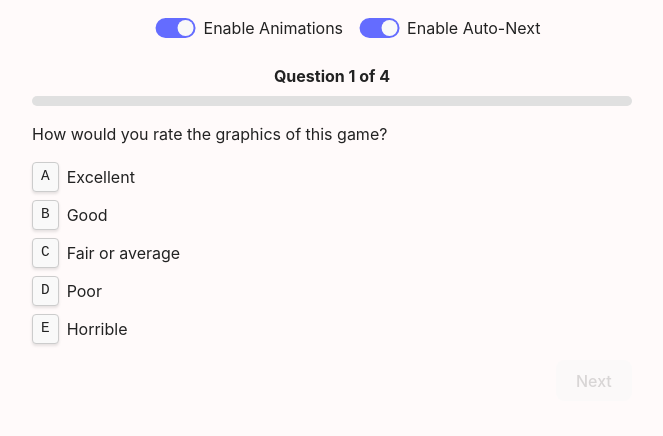
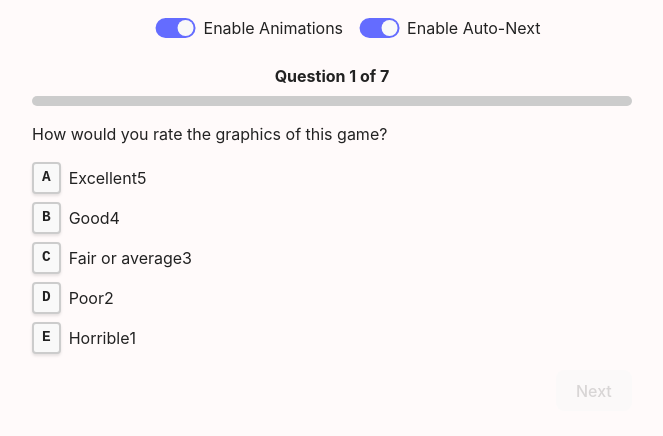
Before and after one commit to mreed4/q-and-a, a React (Vite) app: page / in a window 1280 px wide. Shown: the top 436 px of the page, without its empty margins (308-971 px from the left). Built offline with nearby package versions, Linux system fonts and the light colour scheme.

Commit message:
Enhance response handling by adding quantifiers; update question data structure and summary calculations

```diff
--- a/src/App.css
+++ b/src/App.css
@@ -39,17 +39,20 @@
   transition: background-color 0.3s ease, color 0.3s ease;
 }
 
-/* Elements */
+/* Reset and Base Styles */
+body {
+  margin: 0;
+  display: flex;
+  justify-content: center;
+  min-width: 320px;
+  min-height: 100vh;
+}
+
 #root {
   max-width: 1280px;
   margin: 0 auto;
   padding: 2rem;
   user-select: none;
-}
-
-.qa-container {
-  margin-top: 2rem;
-  width: 600px;
 }
 
 a {
@@ -62,14 +65,33 @@ a:hover {
   color: var(--color-blue-hover);
 }
 
-body {
-  margin: 0;
-  display: flex;
-  justify-content: center;
-  min-width: 320px;
-  min-height: 100vh;
+/* Typography */
+h1 {
+  font-size: 3.2em;
+  line-height: 1.1;
 }
 
+kbd.key {
+  display: inline-block;
+  padding: 0.2rem 0.5rem;
+  margin-right: 0.5rem;
+  border: 2px solid var(--color-gray);
+  border-radius: 4px;
+  background-color: var(--color-light-gray);
+  color: var(--color-black);
+  font-family: monospace;
+  font-size: 0.9rem;
+  box-shadow: 0 2px 3px var(--color-light-shadow);
+  text-transform: uppercase;
+  font-weight: 700;
+}
+
+kbd.key.selected {
+  border-color: var(--color-blue);
+  color: var(--color-blue);
+}
+
+/* Buttons */
 button {
   border-radius: 8px;
   border: 1px solid transparent;
@@ -101,69 +123,15 @@ button:disabled:hover {
   border-color: transparent;
 }
 
-h1 {
-  font-size: 3.2em;
-  line-height: 1.1;
-}
-
-kbd.key {
-  display: inline-block;
-  padding: 0.2rem 0.5rem;
-  margin-right: 0.5rem;
-  border: 1px solid var(--color-gray);
-  border-radius: 4px;
-  background-color: var(--color-light-gray);
-  color: var(--color-black);
-  font-family: monospace;
-  font-size: 0.9rem;
-  box-shadow: 0 2px 3px var(--color-light-shadow);
-  text-transform: uppercase;
-}
-kbd.key.selected {
-  border-color: var(--color-blue);
-}
-
-ul {
-  list-style: none;
-  padding: 0;
-  margin: 0;
-}
-ul li {
-  display: flex;
-  align-items: center;
-  margin-bottom: 0.5rem;
-}
-
-/* Classes */
-.settings {
-  position: absolute;
-  top: 0;
-  left: 50%;
-  transform: translateX(-50%);
-  margin: 1rem;
-  display: flex;
-  gap: 1rem;
-}
-
-.animations-disabled .no-blink {
-  animation: none;
-}
-
-.animations-disabled .progress-bar {
-  transition: none;
-}
-
-.animations-enabled .blink {
-  animation: blink 0.5s;
-}
-
 .back-button:disabled {
   background-color: var(--color-light-gray);
   cursor: not-allowed;
 }
 
-.fade-in {
-  animation: fadeIn 0.5s ease-in-out;
+/* Containers and Layout */
+.qa-container {
+  margin-top: 2rem;
+  width: 600px;
 }
 
 .navigation-buttons {
@@ -172,49 +140,28 @@ ul li {
   margin-top: 1rem;
 }
 
-.progress-bar {
-  height: 100%;
-  background-color: var(--color-green);
-  transition: width 0.75s ease-in-out;
-}
-
-.progress-bar.animate {
-  transition: width 0.75s ease-in-out;
-}
-
 .progress-bar-container {
   width: 100%;
   height: 10px;
-  background-color: var(--color-light-green);
+  background-color: var(--color-gray); /* Darker background for light mode */
   border-radius: 5px;
   overflow: hidden;
 }
 
-.question.active {
-  display: block;
+.step-tracker {
+  display: flex;
+  flex-direction: column;
+  align-items: center;
+  margin-bottom: 1rem;
 }
 
-.question.hidden {
-  display: none;
-}
-
-.response-list-item {
-  cursor: pointer;
-}
-
-.selected {
+.step-tracker-text {
+  margin-bottom: 0.5rem;
+  font-size: 1rem;
   font-weight: bold;
 }
 
-.settings input {
-  margin-right: 0.5rem;
-}
-
-.settings label {
-  font-size: 1rem;
-  cursor: pointer;
-}
-
+/* Components */
 .slider {
   width: 40px;
   height: 20px;
@@ -236,32 +183,6 @@ ul li {
   transition: transform 0.3s ease;
 }
 
-.step-tracker {
-  display: flex;
-  flex-direction: column;
-  align-items: center;
-  margin-bottom: 1rem;
-}
-
-.step-tracker-text {
-  margin-bottom: 0.5rem;
-  font-size: 1rem;
-  font-weight: bold;
-}
-
-.summary table {
-  width: 100%;
-  border-collapse: collapse;
-  /* margin-top: 1rem; */
-}
-
-.summary table th,
-.summary table td {
-  padding: 0.5rem;
-  text-align: left;
-  border-bottom: 1px solid var(--color-gray);
-}
-
 .toggle {
   display: flex;
   align-items: center;
@@ -281,6 +202,101 @@ ul li {
 
 .toggle input:checked + .slider::before {
   transform: translateX(20px);
+}
+
+/* Animations */
+.animations-disabled .no-blink {
+  animation: none;
+}
+
+.animations-disabled .progress-bar {
+  transition: none;
+}
+
+.animations-enabled .blink {
+  animation: blink 0.5s;
+}
+
+.fade-in {
+  animation: fadeIn 0.5s ease-in-out;
+}
+
+/* Progress Bar */
+.progress-bar {
+  height: 100%;
+  background-color: var(--color-gray); /* Default for light mode */
+  transition: width 0.75s ease-in-out, background-color 0.3s ease;
+}
+
+.progress-bar.animate {
+  transition: width 0.75s ease-in-out, background-color 0.3s ease;
+}
+
+.progress-bar.summary {
+  background-color: var(--color-green); /* Green when on summary */
+}
+
+/* Questions and Responses */
+.question.active {
+  display: block;
+}
+
+.question.hidden {
+  display: none;
+}
+
+.response-list-item {
+  cursor: pointer;
+}
+
+.selected {
+  font-weight: bold;
+}
+
+/* Lists */
+ul {
+  list-style: none;
+  padding: 0;
+  margin: 0;
+}
+
+ul li {
+  display: flex;
+  align-items: center;
+  margin-bottom: 0.5rem;
+}
+
+/* Settings */
+.settings {
+  position: absolute;
+  top: 0;
+  left: 50%;
+  transform: translateX(-50%);
+  margin: 1rem;
+  display: flex;
+  gap: 1rem;
+}
+
+.settings input {
+  margin-right: 0.5rem;
+}
+
+.settings label {
+  font-size: 1rem;
+  cursor: pointer;
+}
+
+/* Summary */
+.summary table {
+  width: 100%;
+  border-collapse: collapse;
+}
+
+.summary table th,
+.summary table td {
+  padding: 0.5rem 0.25rem;
+  text-align: left;
+  border-bottom: 1px solid var(--color-gray);
 }
 
 /* Keyframes */
@@ -314,7 +330,7 @@ ul li {
 /* Media Queries */
 @media (prefers-color-scheme: dark) {
   :root {
-    background-color: var(--color-dark-gray); /* Fix applied: Ensure dark background is used */
+    background-color: var(--color-dark-gray);
     color: var(--color-dark-text);
   }
 
@@ -325,6 +341,7 @@ ul li {
   button {
     background-color: var(--color-dark-gray-bg);
   }
+
   button:disabled {
     background-color: var(--color-dark-gray-bg);
   }
@@ -338,6 +355,10 @@ ul li {
 
   .progress-bar-container {
     background-color: var(--color-dark-gray-border);
+  }
+
+  .progress-bar {
+    background-color: var(--color-light-gray); /* Light color for dark mode */
   }
 
   .selected {
--- a/src/App.jsx
+++ b/src/App.jsx
@@ -37,14 +37,14 @@ function StepTracker() {
   const { currentQuestionIndex, enableAnimations } = useAppContext();
 
   const progressPercentage = ((currentQuestionIndex / questions.length) * 100).toFixed(2);
+  const isSummary = currentQuestionIndex === questions.length;
+  const progressBarClass = `progress-bar ${enableAnimations ? "animate" : ""} ${isSummary ? "summary" : ""}`;
 
   return (
     <div className="step-tracker">
-      <div className="step-tracker-text">
-        {currentQuestionIndex === questions.length ? "Summary" : `Question ${currentQuestionIndex + 1} of ${questions.length}`}
-      </div>
+      <div className="step-tracker-text">{isSummary ? "Summary" : `Question ${currentQuestionIndex + 1} of ${questions.length}`}</div>
       <div className="progress-bar-container">
-        <div className={`progress-bar ${enableAnimations ? "animate" : ""}`} style={{ width: `${progressPercentage}%` }}></div>
+        <div className={progressBarClass} style={{ width: `${progressPercentage}%` }}></div>
       </div>
     </div>
   );
@@ -106,13 +106,21 @@ function ResponseListItem({ keyProp, response, isSelected }) {
       onClick={() => handleResponseSelection(keyProp)} // Handle click
     >
       <kbd className={keyClasses}>{keyProp}</kbd>
-      <span className={`response ${responseClasses}`.trim()}>{response}</span>
+      <span className={`response ${responseClasses}`.trim()}>{response.text}</span>
+      {response.quantifier ?? ""}
     </li>
   );
 }
 
 // SummaryView and related components
 function SummaryView() {
+  const { responses } = useAppContext();
+
+  // Calculate the total score
+  const totalScore = Object.values(responses).reduce((sum, response) => {
+    return sum + (response.quantifier ?? 0);
+  }, 0);
+
   return (
     <div className="summary">
       <p>Review your responses before submitting:</p>
@@ -122,6 +130,7 @@ function SummaryView() {
             <th>#</th>
             <th>Question</th>
             <th>Your Response</th>
+            <th>Score</th>
           </tr>
         </thead>
         <tbody>
@@ -130,6 +139,9 @@ function SummaryView() {
           ))}
         </tbody>
       </table>
+      <div className="final-score">
+        <strong>Final Score:</strong> {totalScore}
+      </div>
     </div>
   );
 }
@@ -145,7 +157,8 @@ function SummaryItem({ index }) {
       <td>
         <strong>{question.question}</strong>
       </td>
-      <td>{response ? `${question.answers[response]}` : "No response"}</td>
+      <td>{response ? question.answers[response.key].text : "No response"}</td>
+      <td>{response?.quantifier ?? "N/A"}</td>
     </tr>
   );
 }
--- a/src/context/AppContext.jsx
+++ b/src/context/AppContext.jsx
@@ -24,10 +24,14 @@ export function AppProvider({ children }) {
     }
     setSelectedKey(inputtedKey);
 
-    // Save the response
+    // Save the response with quantifier
+    const selectedAnswer = questions[currentQuestionIndex].answers[inputtedKey];
     setResponses((prevResponses) => ({
       ...prevResponses,
-      [currentQuestionIndex]: inputtedKey,
+      [currentQuestionIndex]: {
+        key: inputtedKey,
+        quantifier: selectedAnswer.quantifier || null, // Use quantifier if available
+      },
     }));
 
     if (enableAutoNext) {
--- a/src/data/questions.js
+++ b/src/data/questions.js
@@ -2,41 +2,71 @@ const questions = [
   {
     question: "How would you rate the graphics of this game?",
     answers: {
-      a: "Excellent",
-      b: "Good",
-      c: "Fair or average",
-      d: "Poor",
-      e: "Horrible",
+      a: { text: "Excellent", quantifier: 5 },
+      b: { text: "Good", quantifier: 4 },
+      c: { text: "Fair or average", quantifier: 3 },
+      d: { text: "Poor", quantifier: 2 },
+      e: { text: "Horrible", quantifier: 1 },
     },
   },
   {
     question: "What is your favorite feature of this game?",
     answers: {
-      a: "Storyline",
-      b: "Graphics",
-      c: "Gameplay",
-      d: "Multiplayer",
-      e: "Soundtrack",
+      a: { text: "Storyline" },
+      b: { text: "Graphics" },
+      c: { text: "Gameplay" },
+      d: { text: "Multiplayer" },
+      e: { text: "Soundtrack" },
     },
   },
   {
     question: "How would you rate the difficulty level of this game?",
     answers: {
-      a: "Too easy",
-      b: "Easy",
-      c: "Just right",
-      d: "Hard",
-      e: "Too hard",
+      a: { text: "Too easy", quantifier: 1 },
+      b: { text: "Easy", quantifier: 2 },
+      c: { text: "Just right", quantifier: 3 },
+      d: { text: "Hard", quantifier: 4 },
+      e: { text: "Too hard", quantifier: 5 },
     },
   },
   {
     question: "How would you rate the replay value of this game?",
     answers: {
-      a: "Excellent",
-      b: "Good",
-      c: "Average",
-      d: "Poor",
-      e: "None",
+      a: { text: "Excellent", quantifier: 5 },
+      b: { text: "Good", quantifier: 4 },
+      c: { text: "Average", quantifier: 3 },
+      d: { text: "Poor", quantifier: 2 },
+      e: { text: "None", quantifier: 1 },
+    },
+  },
+  {
+    question: "What platform do you primarily play this game on?",
+    answers: {
+      a: { text: "PC" },
+      b: { text: "PlayStation" },
+      c: { text: "Xbox" },
+      d: { text: "Nintendo" },
+      e: { text: "Mobile" },
+    },
+  },
+  {
+    question: "How would you describe the game's soundtrack?",
+    answers: {
+      a: { text: "Amazing", quantifier: 5 },
+      b: { text: "Good", quantifier: 4 },
+      c: { text: "Average", quantifier: 3 },
+      d: { text: "Bad", quantifier: 2 },
+      e: { text: "Terrible", quantifier: 1 },
+    },
+  },
+  {
+    question: "Would you recommend this game to a friend?",
+    answers: {
+      a: { text: "Definitely", quantifier: 5 },
+      b: { text: "Probably", quantifier: 4 },
+      c: { text: "Not sure", quantifier: 3 },
+      d: { text: "Probably not", quantifier: 2 },
+      e: { text: "Definitely not", quantifier: 1 },
     },
   },
 ];
```
